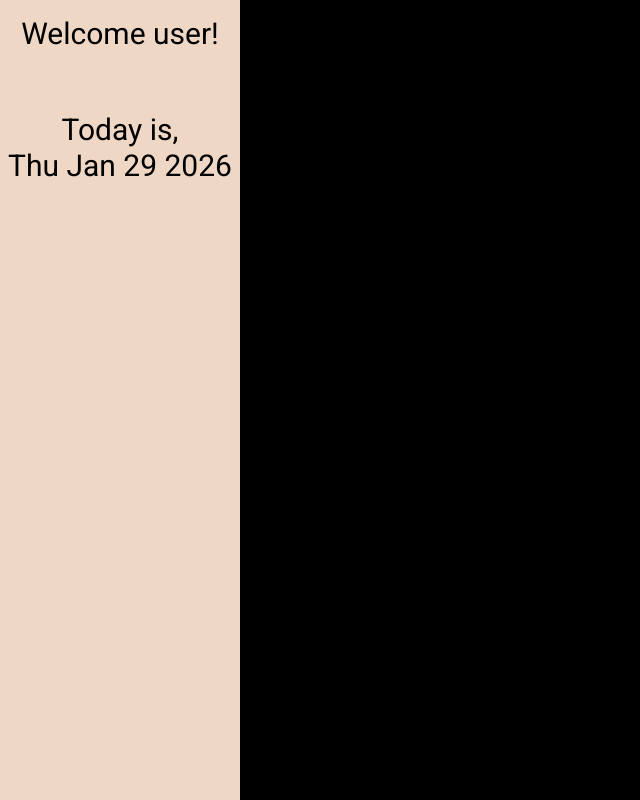
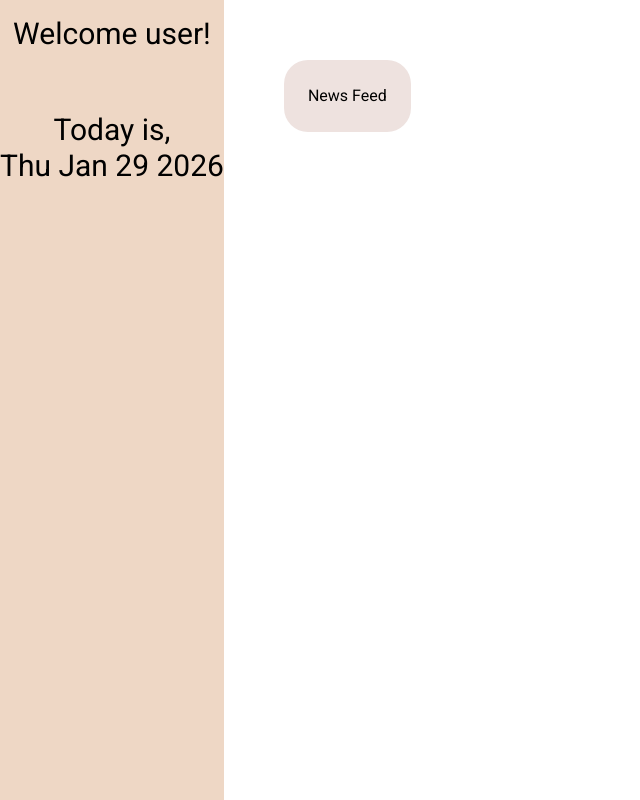
Before and after one commit to AndrewStevenson550/ZEN, a React (Vite) app in the folder zen/: page / in a window 1280 px wide. Shown: the whole page, without its empty margins (0-640 px from the left). Built offline with nearby package versions, Linux system fonts and the light colour scheme; a web font is replaced by a local one.

Commit message:
started on the newsfeed section

```diff
--- a/zen/src/App.tsx
+++ b/zen/src/App.tsx
@@ -6,12 +6,13 @@ import React from "react";
 
 function App() {
   return (
-    <>
-      {/* <NewsFeed />
+    <div className="flex">
+      <Sidebar />
+      <NewsFeed />
+      {/*
       <WeatherCard />
       <TodoList /> */}
-      <Sidebar />
-    </>
+    </div>
   );
 }
 
--- a/zen/src/components/NewsFeed.tsx
+++ b/zen/src/components/NewsFeed.tsx
@@ -2,7 +2,14 @@ import React from 'react'
 
 function NewsFeed() {
   return (
-    <div>NewsFeed</div>
+    <div className=" p-6 text-side-text bg-widget-bg w-fit h-fit rounded-3xl ml-15 mt-15 text-center font-roboto">
+      <h2>
+        News Feed
+      </h2>
+
+
+
+    </div>
   )
 }
 
--- a/zen/src/index.css
+++ b/zen/src/index.css
@@ -9,7 +9,8 @@
   --font-roboto: 'Roboto', sans-serif;
   --color-side-bg: #EED7C5;
   --color-side-text: #000000;
-  --color-bg: #000000;
+  --color-bg: #ffffff;
+  --color-widget-bg: #EEE2DF;
 
 
 }
@@ -19,6 +20,7 @@
     --color-side-bg: #1f2937;
     --color-side-text: #d1d5db;
     --color-bg: #111827;
+    --color-widget-bg: #423e3d;
   }
 }
 
```
